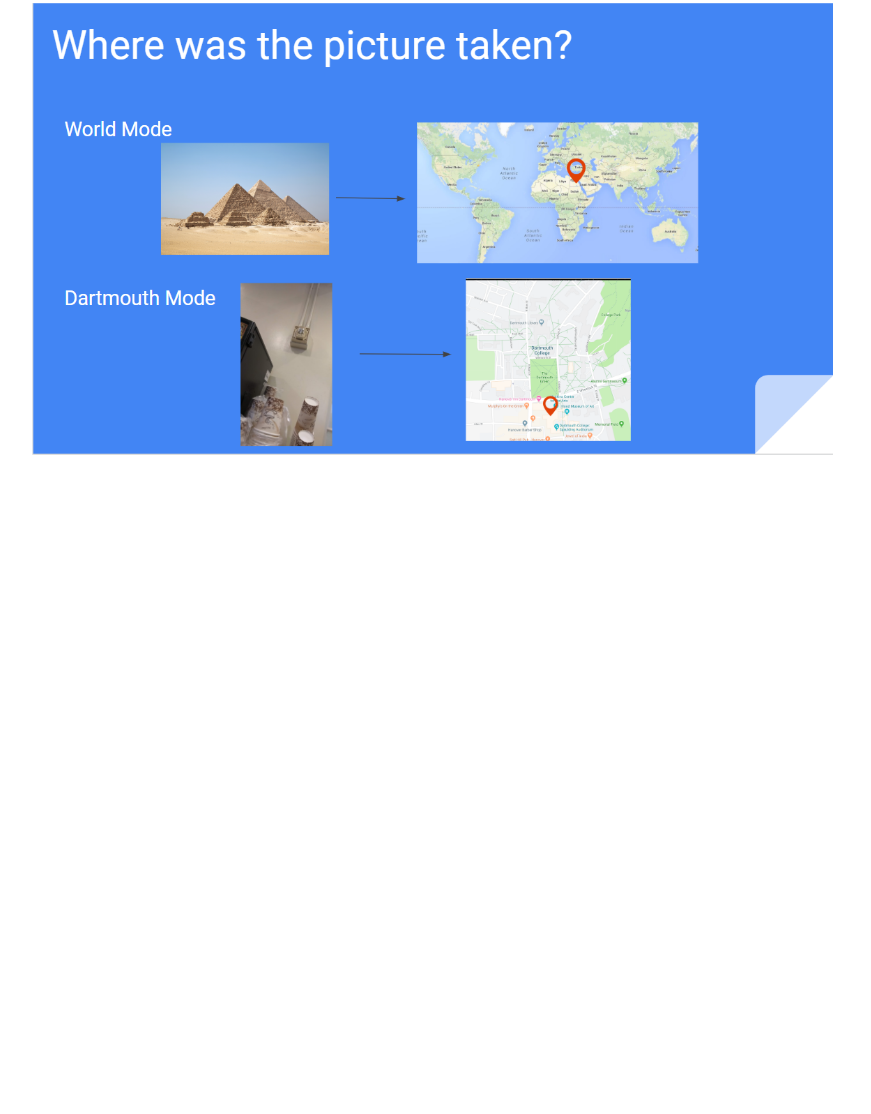
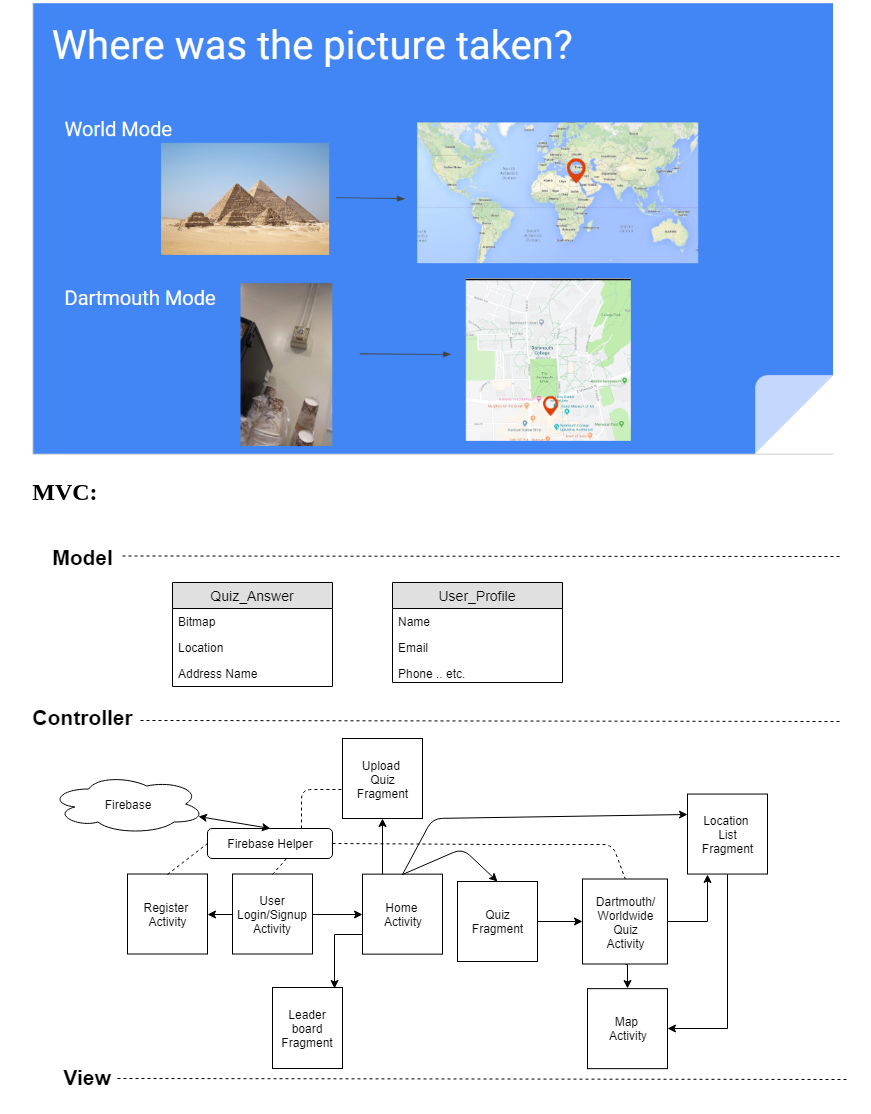
Before and after one commit to YutengMei/picture_locator.github.io, a plain HTML site: page index.html in a window 1280 px wide. Shown: the part 633-1747 px from the top of the page, without its empty margins (1-872 px from the left). Before the commit the page ends 1117 px from the top, so only its background shows below. Drawn offline with Linux system fonts and the light colour scheme.

Commit message:
Added MVC

```diff
--- a/index.html
+++ b/index.html
@@ -44,6 +44,11 @@
     <h2>Original Pitch:</h2>
     <img id="pitch" src="res/imgs/original_pitch.png" />
   </div>
+
+  <div class = "slide">
+    <h2>MVC:</h2>
+    <img id="mvc" src="res/imgs/MVC.png" />
+  </div>
 </div>
 </body>
 
```
Also changed, not shown: res/imgs/MVC.png (added).
